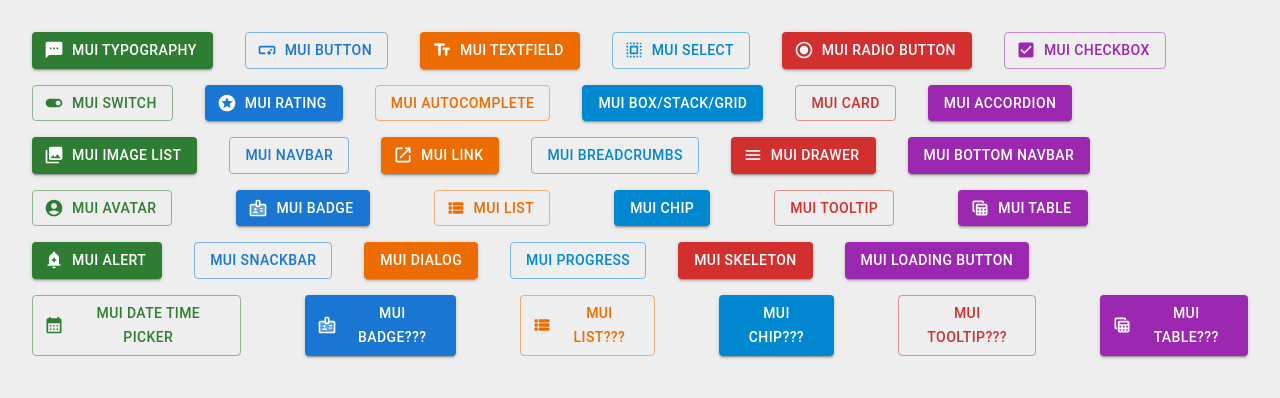
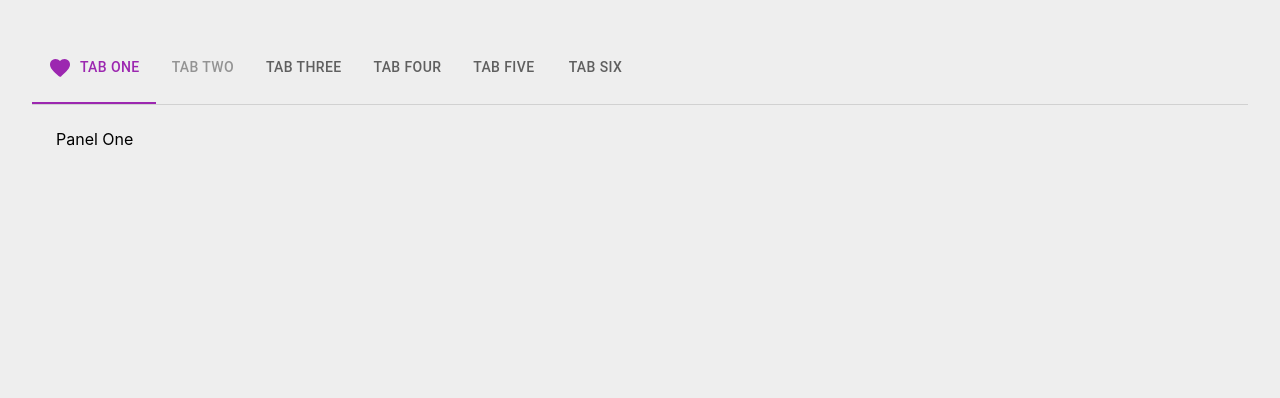
Before and after one commit to chayan-1906/material-ui-demo, a React (Vite) app: page /tabs in a window 1280 px wide. Before the commit this address led to /. Shown: the top 398 px of the page. Built offline with nearby package versions, Linux system fonts and the light colour scheme.

Commit message:
date time date-range pickers, tabs

```diff
--- a/package.json
+++ b/package.json
@@ -10,11 +10,16 @@
     "preview": "vite preview"
   },
   "dependencies": {
+    "@date-io/date-fns": "^2.17.0",
     "@emotion/react": "^11.11.1",
     "@emotion/styled": "^11.11.0",
     "@mui/icons-material": "^5.14.18",
     "@mui/lab": "^5.0.0-alpha.157",
     "@mui/material": "^5.15.1",
+    "@mui/x-date-pickers": "^6.18.6",
+    "@mui/x-date-pickers-pro": "^6.18.6",
+    "date-fns": "^2.30.0",
+    "dayjs": "^1.11.10",
     "react": "^18.2.0",
     "react-dom": "^18.2.0",
     "react-router-dom": "^6.20.0"
--- a/src/App.tsx
+++ b/src/App.tsx
@@ -27,14 +27,19 @@ import {MuiChip} from './components/MuiChip.tsx'
 import {MuiTooltip} from './components/MuiTooltip.tsx'
 import {MuiTable} from './components/MuiTable.tsx'
 import {MuiAlert} from './components/MuiAlert.tsx'
-import {MuiSkeleton} from "./components/MuiSkeleton.tsx";
-import {MuiLoadingButton} from "./components/MuiLoadingButton.tsx";
-import {MuiProgress} from "./components/MuiProgress.tsx";
-import {MuiDialog} from "./components/MuiDialog.tsx";
-import {MuiSnackbar} from "./components/MuiSnackbar.tsx";
+import {MuiSkeleton} from './components/MuiSkeleton.tsx'
+import {MuiLoadingButton} from './components/MuiLoadingButton.tsx'
+import {MuiProgress} from './components/MuiProgress.tsx'
+import {MuiDialog} from './components/MuiDialog.tsx'
+import {MuiSnackbar} from './components/MuiSnackbar.tsx'
+import {MuiDateTimePicker} from "./components/MuiDateTimePicker.tsx";
+import {LocalizationProvider} from '@mui/x-date-pickers/LocalizationProvider'
+import {AdapterDayjs} from '@mui/x-date-pickers/AdapterDayjs'
+import {MuiTabs} from "./components/MuiTabs.tsx";
 
 function App() {
     return (
+        <LocalizationProvider dateAdapter={AdapterDayjs}>
         <Box className='App'>
             <BrowserRouter>
                 <Routes>
@@ -69,11 +74,13 @@ function App() {
                     <Route path='/progress' element={<MuiProgress/>}/>
                     <Route path='/skeleton' element={<MuiSkeleton/>}/>
                     <Route path='/loading-button' element={<MuiLoadingButton/>}/>
-                    <Route path='/date-time-picker' element={<MuiLoadingButton/>}/>
+                    <Route path='/date-time-picker' element={<MuiDateTimePicker/>}/>
+                    <Route path='/tabs' element={<MuiTabs/>}/>
                     <Route path='*' element={<Navigate to='/' replace/>}/>
                 </Routes>
             </BrowserRouter>
         </Box>
+        </LocalizationProvider>
     )
 }
 
--- a/src/Home.tsx
+++ b/src/Home.tsx
@@ -1,9 +1,10 @@
 import {Link} from 'react-router-dom'
-import {Box, Button, Stack} from '@mui/material'
+import {Box, Button,  Stack} from '@mui/material'
 import {
     AccountCircleRounded,
     AddAlertRounded,
-    BadgeTwoTone, CalendarMonthRounded,
+    BadgeTwoTone,
+    CalendarMonthRounded,
     CheckBoxRounded,
     Collections,
     LaunchRounded,
@@ -149,11 +150,10 @@ export const Home = () => {
                 <Stack spacing={8} direction='row'>
                     <Link to='/date-time-picker'>
                         <Button variant='outlined' color='success' sx={{marginBottom: '16px'}}
-                                startIcon={<CalendarMonthRounded/>}>Mui Date Time Picker</Button>
+                                startIcon={<CalendarMonthRounded/>}>Mui Date Time DateRange Picker</Button>
                     </Link>
-                    <Link to='/'>
-                        <Button variant='contained' color='primary' startIcon={<BadgeTwoTone/>}
-                                sx={{marginBottom: '16px'}}>Mui Badge???</Button>
+                    <Link to='/tabs'>
+                        <Button variant='contained' color='primary' sx={{marginBottom: '16px'}}>Mui Tabs</Button>
                     </Link>
                     <Link to='/'>
                         <Button variant='outlined' color='warning' sx={{marginBottom: '16px'}}
--- /dev/null
+++ b/src/components/MuiDateTimePicker.tsx
@@ -0,0 +1,51 @@
+import {Stack} from '@mui/material'
+import {useState} from 'react'
+import {DateTimePicker} from '@mui/x-date-pickers/DateTimePicker'
+import {DatePicker} from '@mui/x-date-pickers/DatePicker'
+import {TimePicker} from '@mui/x-date-pickers/TimePicker'
+import {DateRange} from '@mui/lab'
+import dayjs, {Dayjs} from 'dayjs'
+import {DateRangePicker} from '@mui/x-date-pickers-pro/DateRangePicker'
+
+export const MuiDateTimePicker = () => {
+    const [selectedDate, setSelectedDate] = useState<Date | null>(null)
+    const [selectedTime, setSelectedTime] = useState<Date | null>(null)
+    const [selectedDateTime, setSelectedDateTime] = useState<Date | null>(null)
+    const [selectedDateRange, setSelectedDateRange] = useState<DateRange<Dayjs>>([
+        dayjs('2022-04-17'),
+        dayjs('2022-04-21'),
+    ])
+
+    selectedDate && console.log(selectedDate)
+    selectedTime && console.log(selectedTime)
+    selectedDateTime && console.log(selectedDateTime)
+    selectedDateRange && console.log(selectedDateRange)
+
+    return (
+        <Stack p={4} spacing={4} sx={{width: '250px'}}>
+            <DatePicker
+                label='Date picker'
+                value={selectedDate}
+                onChange={(newValue) => setSelectedDate(newValue)}
+            />
+
+            <TimePicker
+                label='Time picker'
+                value={selectedTime}
+                onChange={(newValue) => setSelectedTime(newValue)}
+            />
+
+            <DateRangePicker
+                value={selectedDateRange}
+                calendars={2}
+                onChange={(newValue) => setSelectedDateRange(newValue)}
+            />
+
+            <DateTimePicker
+                label='Date Time picker'
+                value={selectedDateTime}
+                onChange={(newValue) => setSelectedDateTime(newValue)}
+            />
+        </Stack>
+    )
+}
--- /dev/null
+++ b/src/components/MuiTabs.tsx
@@ -0,0 +1,39 @@
+import {Box, Stack, Tab} from '@mui/material'
+import {TabContext, TabList, TabPanel} from '@mui/lab'
+import {useState} from 'react'
+import {FavoriteRounded} from "@mui/icons-material";
+
+export const MuiTabs = () => {
+    const [activeTab, setActiveTab] = useState('1')
+
+    const handleTabChange = (_: React.SyntheticEvent, newValue: string) => {
+        setActiveTab(newValue)
+    }
+
+    return (
+        <Stack p={4}>
+            <TabContext value={activeTab}>
+                <Box sx={{borderBottom: 1, borderColor: 'divider'}}>
+                    <TabList
+                        aria-label='Tabs example'
+                        onChange={handleTabChange}
+                        textColor='secondary'
+                        indicatorColor='secondary'
+                        // centered
+                        variant='scrollable'
+                        scrollButtons='auto'>
+                        <Tab label='Tab One' value='1' icon={<FavoriteRounded/>} iconPosition='start'/>
+                        <Tab label='Tab Two' value='2' disabled/>
+                        <Tab label='Tab Three' value='3'/>
+                        <Tab label='Tab Four' value='4'/>
+                        <Tab label='Tab Five' value='5'/>
+                        <Tab label='Tab Six' value='6'/>
+                    </TabList>
+                </Box>
+                <TabPanel value='1'>Panel One</TabPanel>
+                <TabPanel value='2'>Panel Two</TabPanel>
+                <TabPanel value='3'>Panel Three</TabPanel>
+            </TabContext>
+        </Stack>
+    )
+}
```
Also changed, not shown: 2 other files (tests, documents, lock files or other folders).
